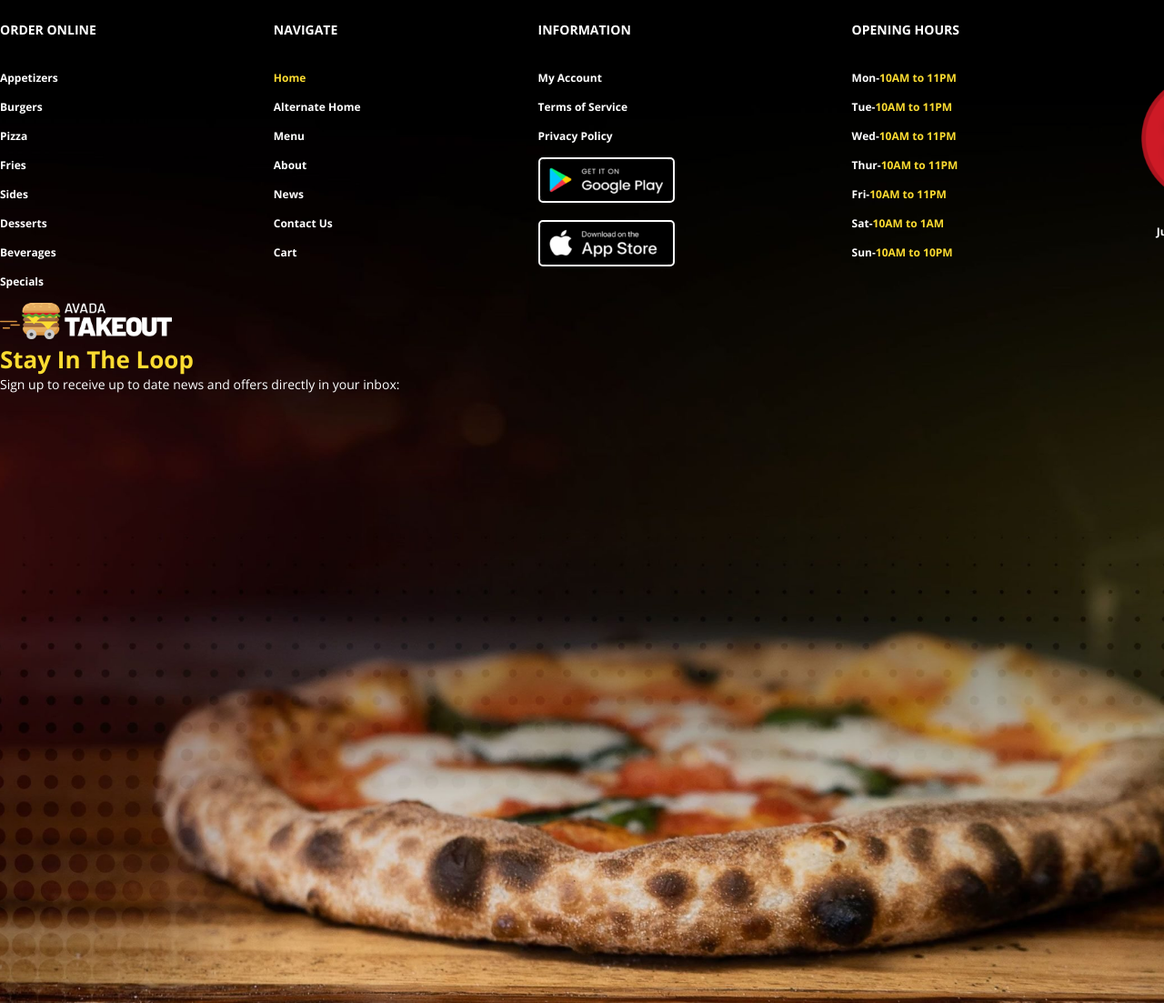
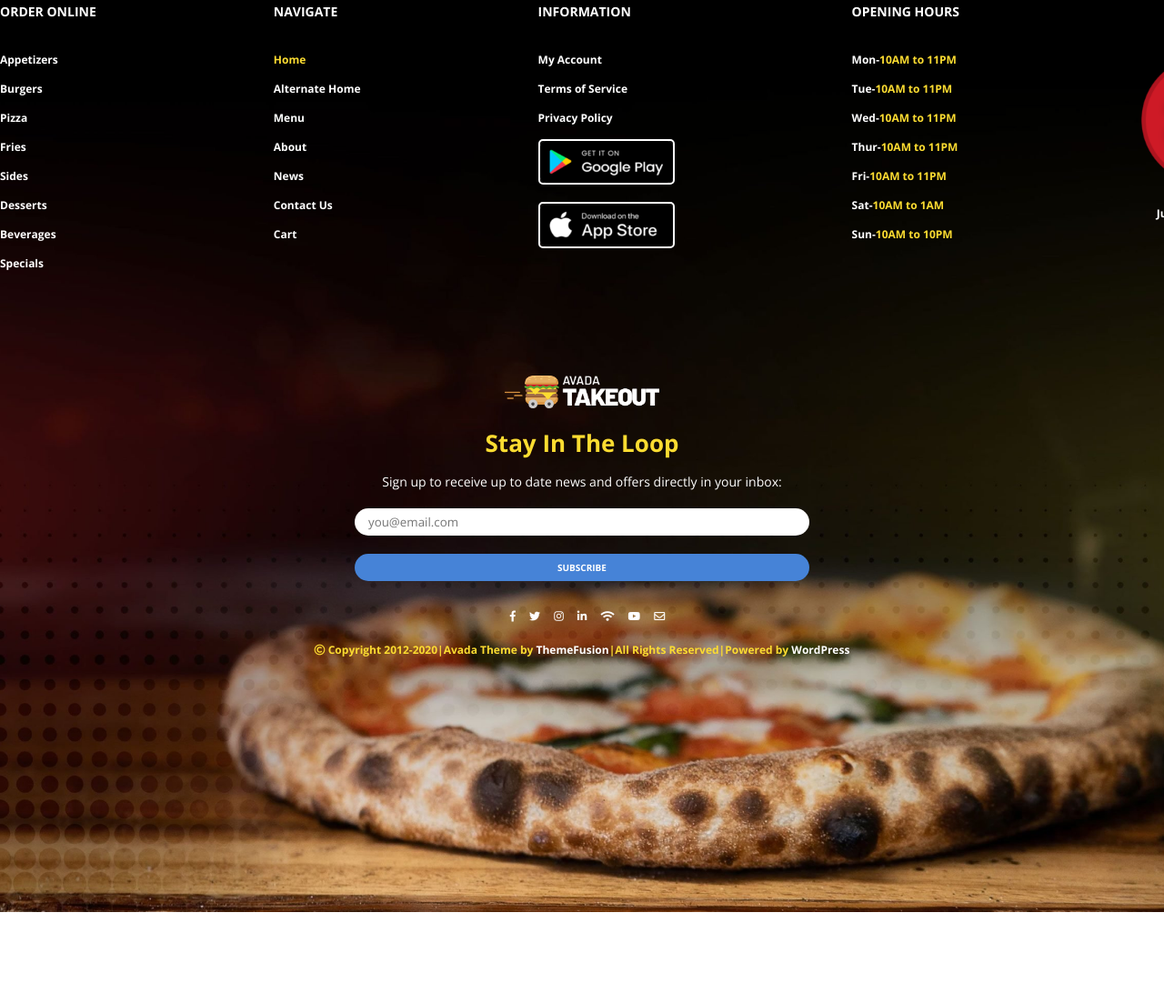
Before and after one commit to antonio-fiorentino/proj-html-vuejs, a website: page index.html in a window 1280 px wide. Shown: the part 4535-5638 px from the top of the page at 91% size. After the commit the page ends 5538 px from the top, so only its background shows below. Drawn offline with nearby package versions, Linux system fonts and the light colour scheme.

Commit message:
Esercizio

```diff
--- a/index.html
+++ b/index.html
@@ -262,7 +262,24 @@
 
           <img src="img/takeout-logo.png" alt="">
           <h2 class="yellow-color">Stay In The Loop</h2>
-          <h3>Sign up to receive up to date news and offers directly in your inbox:</h5>
+          <h3>Sign up to receive up to date news and offers directly in your inbox:</h3>
+          <input type="text" placeholder="you@email.com">
+          <button type="button" name="button">subscribe</button>
+          <div class="social-icon">
+            <i class="fab fa-facebook-f"></i>
+            <i class="fab fa-twitter"></i>
+            <i class="fab fa-instagram"></i>
+            <i class="fab fa-linkedin-in"></i>
+            <i class="fas fa-wifi"></i>
+            <i class="fab fa-youtube"></i>
+            <i class="far fa-envelope"></i>
+          </div>
+
+          <div class="copyright">
+            <i class="far fa-copyright"></i> <span class="yellow-color">Copyright 2012-2020|Avada Theme by</span>
+            <span><a href="#">ThemeFusion</a></span><span class="yellow-color">|All Rights Reserved|Powered by</span>
+            <span><a href="#">WordPress</a></span>
+          </div>
 
         </div>
 
--- a/src/app.scss
+++ b/src/app.scss
@@ -452,12 +452,12 @@
 
   footer{
     width: 100%;
-    padding-top: 120px;
-    height: 1200px;
+    padding-top: 100px;
+    height: 1100px;
     background-image: url($bg-footer-background);
     background-size: cover;
     background-repeat: no-repeat;
-    background-position: 80% 55%;
+    background-position: 80% 75%;
     font-size: 12px;
     font-weight: bold;
 
@@ -473,7 +473,7 @@
       color: #fff;
       display: flex;
       justify-content: space-between;
-
+      margin-bottom: 100px;
 
         li{
           list-style: none;
@@ -499,19 +499,67 @@
     }
 
     .signup{
-
+      display: flex;
+      justify-content: center;
+      flex-direction: column;
+      align-items: center;
 
       img{
-        height: 40.32px;
-        width: 188.64px;
+        height: 36.288px;
+        width: 169.776px;
+        margin-bottom: 20px;
       }
       h2{
         font-size: 26px;
+        margin-bottom: 15px;
       }
       h3{
         color: #fff;
         font-weight: normal;
       }
+      input{
+        border-radius: 50px;
+        height: 30px;
+        width: 500px;
+        border: none;
+        padding-left: 15px;
+        margin-top: 20px;
+      }
+      button{
+        border-radius: 50px;
+        height: 30px;
+        width: 500px;
+        text-transform: uppercase;
+        font-size: 10px;
+        font-weight: bold;
+        color: white;
+        background-color: $button-color;
+        border: none;
+        margin-top: 20px;
+        text-align: center;
+      }
+      .social-icon{
+        font-size: 12px;
+        color: #fff;
+        font-weight: normal;
+        margin-top: 30px;
+
+        i{
+          margin-left: 12px;
+        }
+      }
+      .copyright{
+
+        margin-top: 20px;
+        i{
+          color: $yellow-color;
+        }
+        a{
+          color: #fff;
+          text-decoration: none;
+        }
+      }
+
     }
   }
 
```
Also changed, not shown: dist/app.css.
